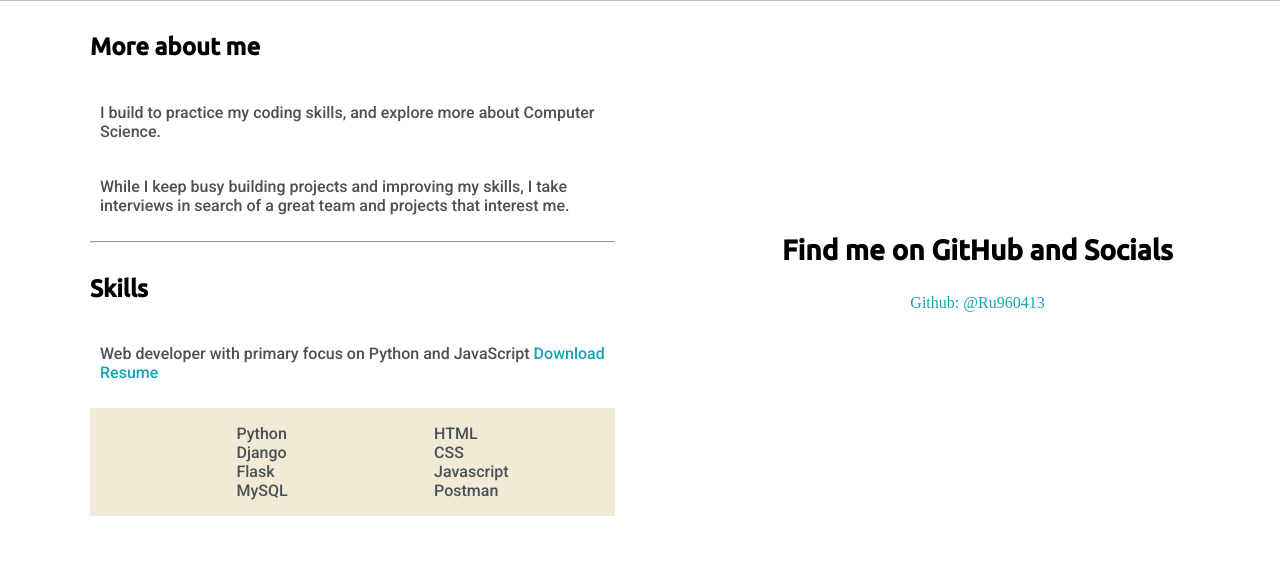
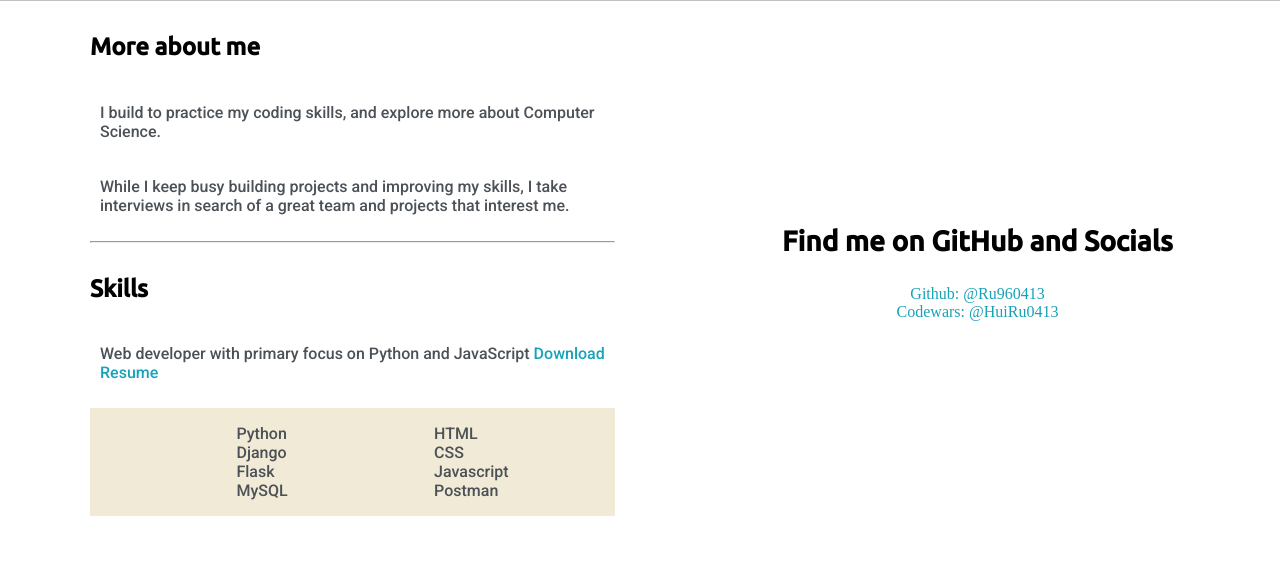
Before and after one commit to Ru960413/portfolio_page, a Flask app: page / in a window 1280 px wide. Shown: the part 695-1261 px from the top of the page. Run offline with Flask 3, Linux system fonts and the light colour scheme; some libraries are stand-ins or nearby versions.

Commit message:
add codewars in social section

```diff
--- a/templates/en_index.html
+++ b/templates/en_index.html
@@ -124,6 +124,9 @@
             <a target="_blank" href="https://github.com/Ru960413"
               >Github: @Ru960413</a
             >
+            <a target="_blank" href="https://www.codewars.com/users/HuiRu0413"
+            >Codewars: @HuiRu0413</a
+          >
             <!-- <a target="_blank" href="https:// instagram.com/rus_coding_journey"
               >Instagram: @rus_coding_journey</a
             >
--- a/templates/zh_index.html
+++ b/templates/zh_index.html
@@ -117,6 +117,9 @@
             <a target="_blank" href="https://github.com/Ru960413"
               >Github: @Ru960413</a
             >
+            <a target="_blank" href="https://www.codewars.com/users/HuiRu0413"
+            >Codewars: @HuiRu0413</a
+          >
             <!-- <a target="_blank" href="https:// instagram.com/rus_coding_journey"
               >Instagram: @rus_coding_journey</a
             >
```
